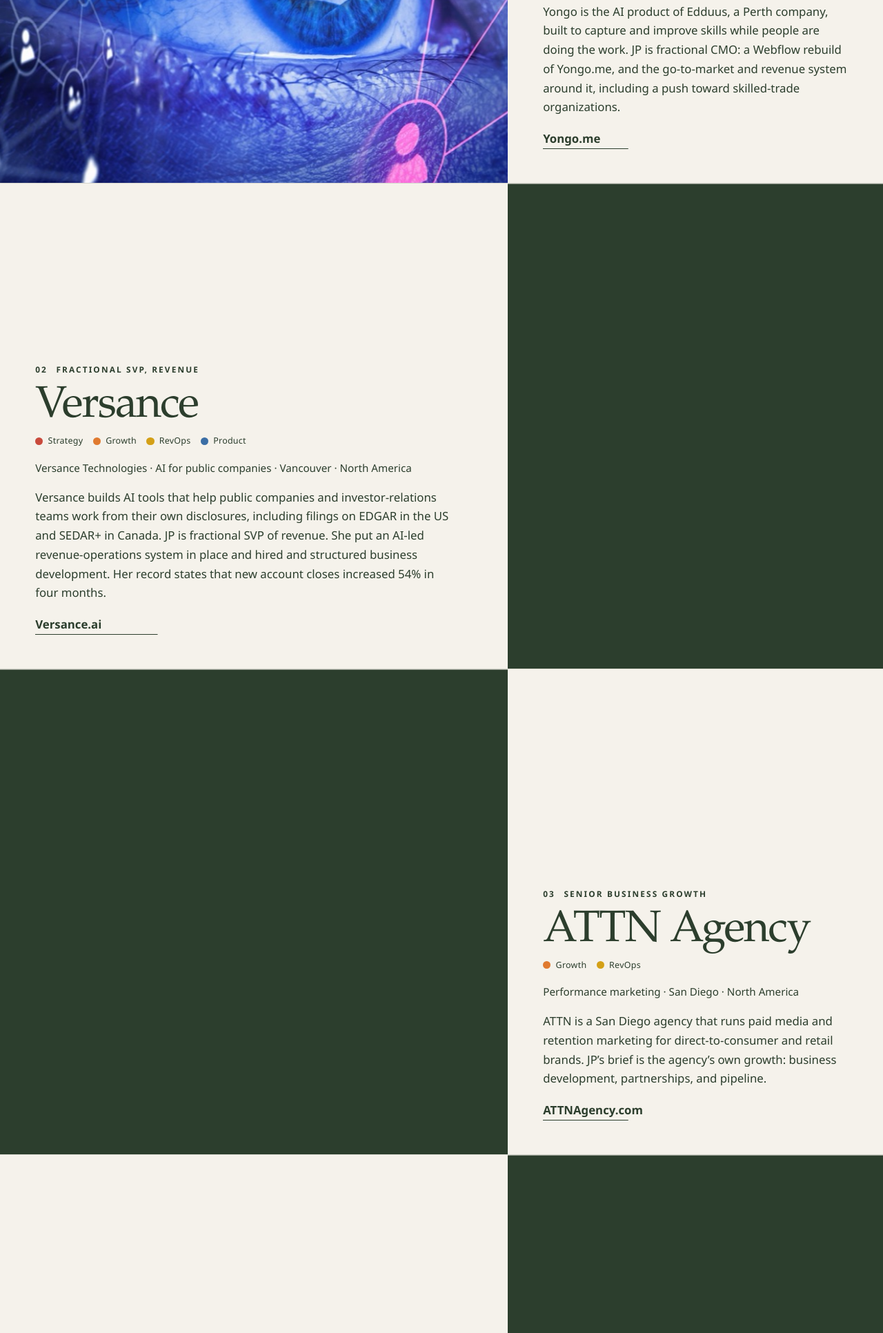
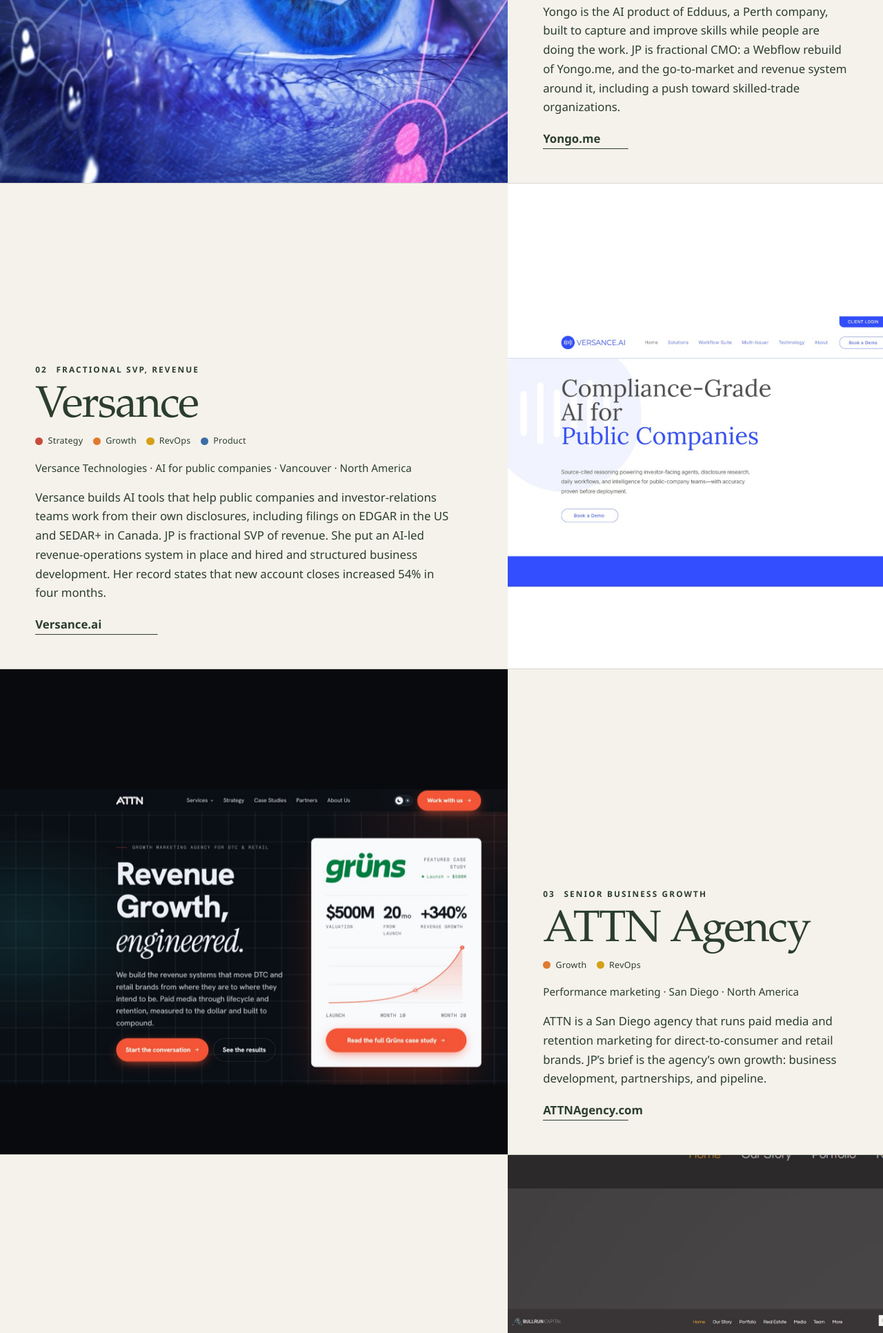
Before and after one commit to Opal-cmd/cocomailowebsite, a plain HTML site: page index.html in a window 1280 px wide. Shown: the part 2479-4411 px from the top of the page at 69% size. Drawn offline with Linux system fonts and the light colour scheme; a web font is replaced by a local one.

Commit message:
Replace Versance, ATTN, and BullRun work panels with real site screenshots.
Co-authored-by: Cursor <cursoragent@cursor.com>

```diff
--- a/index.html
+++ b/index.html
@@ -216,7 +216,7 @@
       </article>
       <article class="panel reverse">
         <div class="frame reveal">
-          <img class="parallax" src="assets/work/versance-hero.jpg" alt="Versance.ai homepage: Compliance-Grade AI for Public Companies" width="1600" height="895" loading="lazy">
+          <img class="parallax" src="assets/work/versance-hero.jpg" alt="Versance.ai homepage: Compliance-Grade AI for Public Companies" width="1600" height="2000" loading="lazy">
         </div>
         <div class="panel-copy reveal">
           <p class="kicker"><span class="num">02</span> Fractional SVP, Revenue</p>
@@ -234,7 +234,7 @@
       </article>
       <article class="panel">
         <div class="frame reveal">
-          <img class="parallax" src="assets/work/attn-homepage.jpg" alt="ATTN Agency homepage: Revenue Growth, engineered" width="1600" height="895" loading="lazy">
+          <img class="parallax" src="assets/work/attn-homepage.jpg" alt="ATTN Agency homepage: Revenue Growth, engineered" width="1600" height="2000" loading="lazy">
         </div>
         <div class="panel-copy reveal">
           <p class="kicker"><span class="num">03</span> Senior business growth</p>
@@ -250,7 +250,7 @@
       </article>
       <article class="panel reverse">
         <div class="frame reveal">
-          <img class="parallax" src="assets/work/bullrun-hero.jpg" alt="BullRun Capital homepage: Where Science Meets Capital" width="1600" height="895" loading="lazy">
+          <img class="parallax" src="assets/work/bullrun-hero.jpg" alt="BullRun Capital homepage: Where Science Meets Capital" width="1600" height="2000" loading="lazy">
         </div>
         <div class="panel-copy reveal">
           <p class="kicker"><span class="num">04</span> Fractional growth</p>
```
Also changed, not shown: assets/work/attn-homepage.jpg (added), assets/work/bullrun-hero.jpg (added), assets/work/versance-hero.jpg (added).
